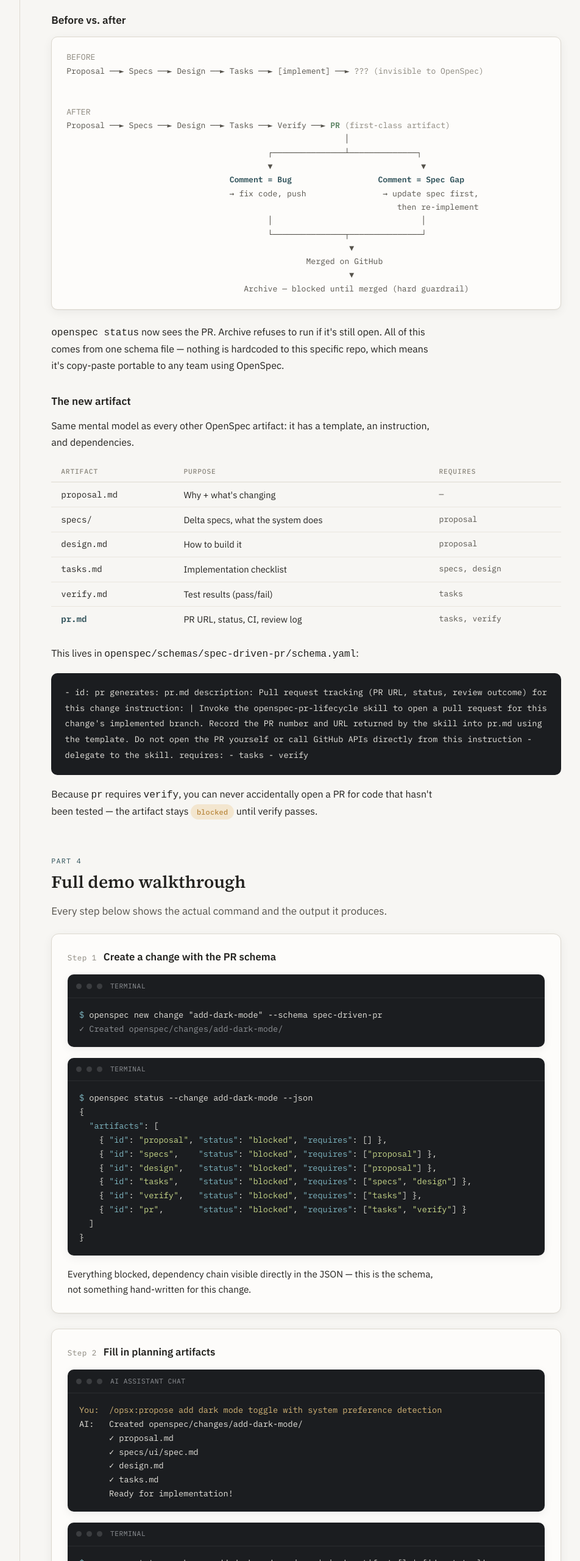
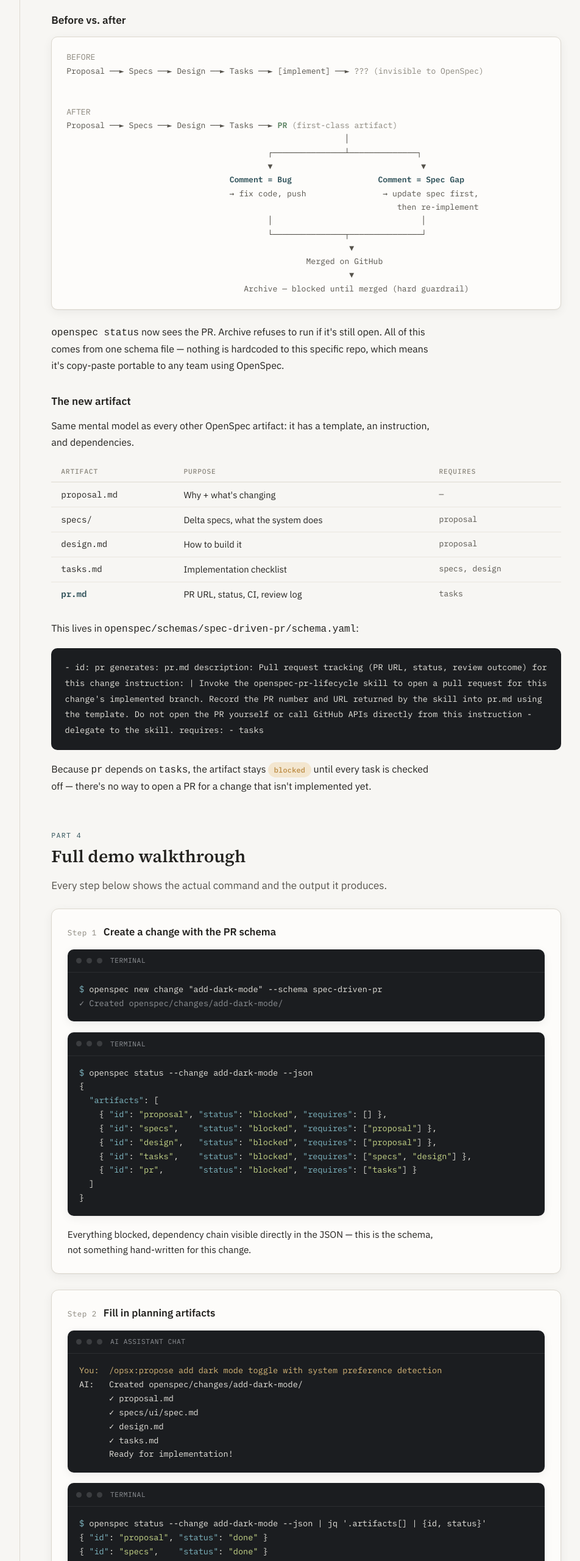
Before and after one commit to Adil1567/dpef-agent-poc, a plain HTML site: page docs/index.html in a window 1280 px wide. Shown: the part 3073-5633 px from the top of the page at 61% size, without its empty margins (258-1210 px from the left). Drawn offline with Linux system fonts and the light colour scheme.

Commit message:
Fix demo page: remove unintegrated verify artifact references
pr requires only tasks in the committed schema — verify was an
uncommitted, unfinished addition and shouldn't have been presented
as shipped behavior.

Co-Authored-By: Claude Sonnet 5 <noreply@anthropic.com>

```diff
--- a/docs/index.html
+++ b/docs/index.html
@@ -684,7 +684,7 @@ Proposal ──► Specs ──► Design ──► Tasks ──► [implement]
 
 
 <span class="label">AFTER</span>
-Proposal ──► Specs ──► Design ──► Tasks ──► Verify ──► <span class="new-tag">PR</span> <span class="label">(first-class artifact)</span>
+Proposal ──► Specs ──► Design ──► Tasks ──► <span class="new-tag">PR</span> <span class="label">(first-class artifact)</span>
                                                           │
                                           ┌───────────────┴──────────────┐
                                           ▼                               ▼
@@ -711,8 +711,7 @@ Proposal ──► Specs ──► Design ──► Tasks ──► Verify ─
             <tr><td class="artifact">specs/</td><td>Delta specs, what the system does</td><td><code class="req">proposal</code></td></tr>
             <tr><td class="artifact">design.md</td><td>How to build it</td><td><code class="req">proposal</code></td></tr>
             <tr><td class="artifact">tasks.md</td><td>Implementation checklist</td><td><code class="req">specs, design</code></td></tr>
-            <tr><td class="artifact">verify.md</td><td>Test results (pass/fail)</td><td><code class="req">tasks</code></td></tr>
-            <tr class="new"><td class="artifact">pr.md</td><td>PR URL, status, CI, review log</td><td><code class="req">tasks, verify</code></td></tr>
+            <tr class="new"><td class="artifact">pr.md</td><td>PR URL, status, CI, review log</td><td><code class="req">tasks</code></td></tr>
           </tbody>
         </table>
       </div>
@@ -728,10 +727,9 @@ Proposal ──► Specs ──► Design ──► Tasks ──► Verify ─
     the skill into pr.md using the template. Do not open the PR yourself
     or call GitHub APIs directly from this instruction - delegate to the skill.
   requires:
-    - tasks
-    - verify</div>
+    - tasks</div>
 
-      <p>Because <code>pr</code> requires <code>verify</code>, you can never accidentally open a PR for code that hasn't been tested — the artifact stays <span class="pill blocked">blocked</span> until verify passes.</p>
+      <p>Because <code>pr</code> depends on <code>tasks</code>, the artifact stays <span class="pill blocked">blocked</span> until every task is checked off — there's no way to open a PR for a change that isn't implemented yet.</p>
     </section>
 
     <!-- PART 4 -->
@@ -758,8 +756,7 @@ Proposal ──► Specs ──► Design ──► Tasks ──► Verify ─
     { <span class="json-key">"id"</span>: <span class="json-str">"specs"</span>,    <span class="json-key">"status"</span>: <span class="json-str">"blocked"</span>, <span class="json-key">"requires"</span>: [<span class="json-str">"proposal"</span>] },
     { <span class="json-key">"id"</span>: <span class="json-str">"design"</span>,   <span class="json-key">"status"</span>: <span class="json-str">"blocked"</span>, <span class="json-key">"requires"</span>: [<span class="json-str">"proposal"</span>] },
     { <span class="json-key">"id"</span>: <span class="json-str">"tasks"</span>,    <span class="json-key">"status"</span>: <span class="json-str">"blocked"</span>, <span class="json-key">"requires"</span>: [<span class="json-str">"specs"</span>, <span class="json-str">"design"</span>] },
-    { <span class="json-key">"id"</span>: <span class="json-str">"verify"</span>,   <span class="json-key">"status"</span>: <span class="json-str">"blocked"</span>, <span class="json-key">"requires"</span>: [<span class="json-str">"tasks"</span>] },
-    { <span class="json-key">"id"</span>: <span class="json-str">"pr"</span>,       <span class="json-key">"status"</span>: <span class="json-str">"blocked"</span>, <span class="json-key">"requires"</span>: [<span class="json-str">"tasks"</span>, <span class="json-str">"verify"</span>] }
+    { <span class="json-key">"id"</span>: <span class="json-str">"pr"</span>,       <span class="json-key">"status"</span>: <span class="json-str">"blocked"</span>, <span class="json-key">"requires"</span>: [<span class="json-str">"tasks"</span>] }
   ]
 }</pre></div>
         </div>
@@ -787,7 +784,6 @@ Proposal ──► Specs ──► Design ──► Tasks ──► Verify ─
 { <span class="json-key">"id"</span>: <span class="json-str">"specs"</span>,    <span class="json-key">"status"</span>: <span class="json-str">"done"</span> }
 { <span class="json-key">"id"</span>: <span class="json-str">"design"</span>,   <span class="json-key">"status"</span>: <span class="json-str">"done"</span> }
 { <span class="json-key">"id"</span>: <span class="json-str">"tasks"</span>,    <span class="json-key">"status"</span>: <span class="json-str">"blocked"</span> }
-{ <span class="json-key">"id"</span>: <span class="json-str">"verify"</span>,   <span class="json-key">"status"</span>: <span class="json-str">"blocked"</span> }
 { <span class="json-key">"id"</span>: <span class="json-str">"pr"</span>,       <span class="json-key">"status"</span>: <span class="json-str">"blocked"</span> }</pre></div>
         </div>
       </div>
@@ -805,8 +801,7 @@ Proposal ──► Specs ──► Design ──► Tasks ──► Verify ─
       ✓ 2.2 Wire up localStorage
       All tasks complete!
 
-      This schema also tracks `verify` and `pr`. Running verify...
-      ✓ 23/23 tests passed
+      This schema also tracks a `pr` artifact once tasks are done.
 
       pr is now ready. Its instruction says to invoke
       openspec-pr-lifecycle to open a pull request — proceed?</span></pre></div>
@@ -943,7 +938,7 @@ Proposal ──► Specs ──► Design ──► Tasks ──► Verify ─
         <div class="term">
           <div class="term-bar"><span class="dot"></span><span class="dot"></span><span class="dot"></span><span class="term-title">TERMINAL</span></div>
           <div class="term-body"><pre><span class="prompt">$</span> <span class="out">ls openspec/changes/add-dark-mode</span>   <span class="dim"># still exists, unarchived</span>
-<span class="dim">proposal.md  specs/  design.md  tasks.md  verify.md  pr.md</span></pre></div>
+<span class="dim">proposal.md  specs/  design.md  tasks.md  pr.md</span></pre></div>
         </div>
 
         <p>Merge the PR on GitHub, then:</p>
```
